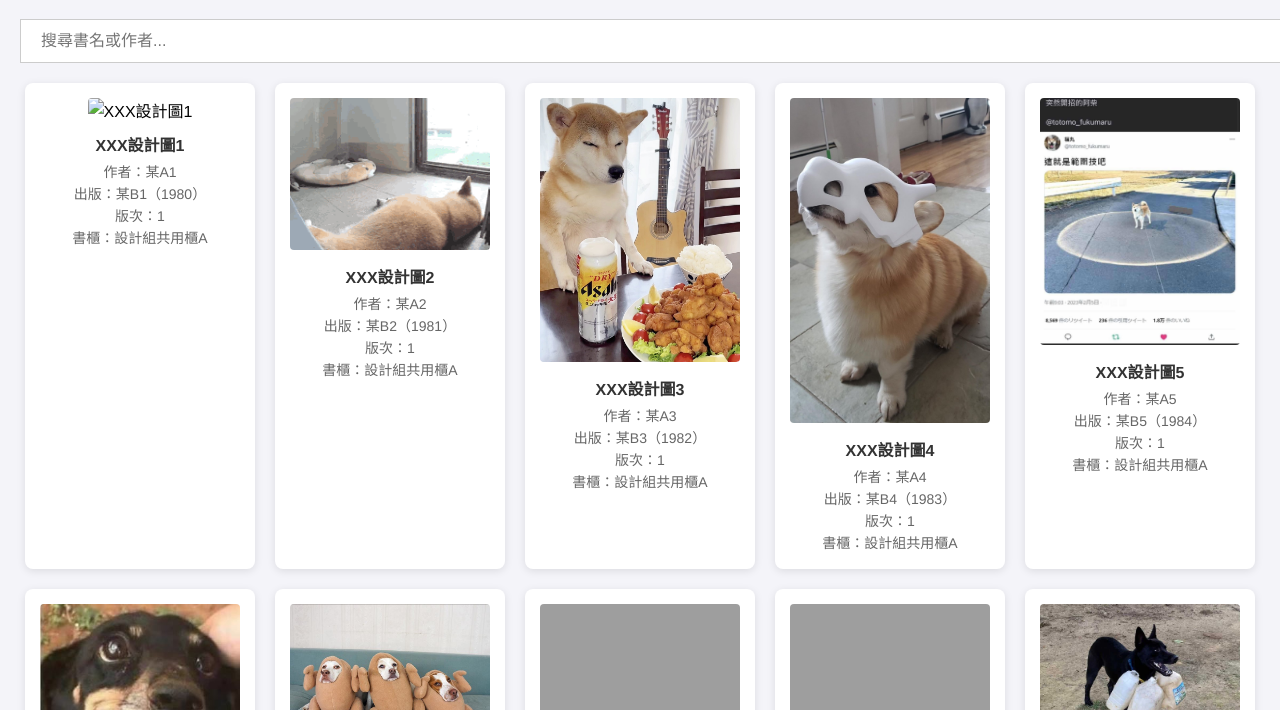
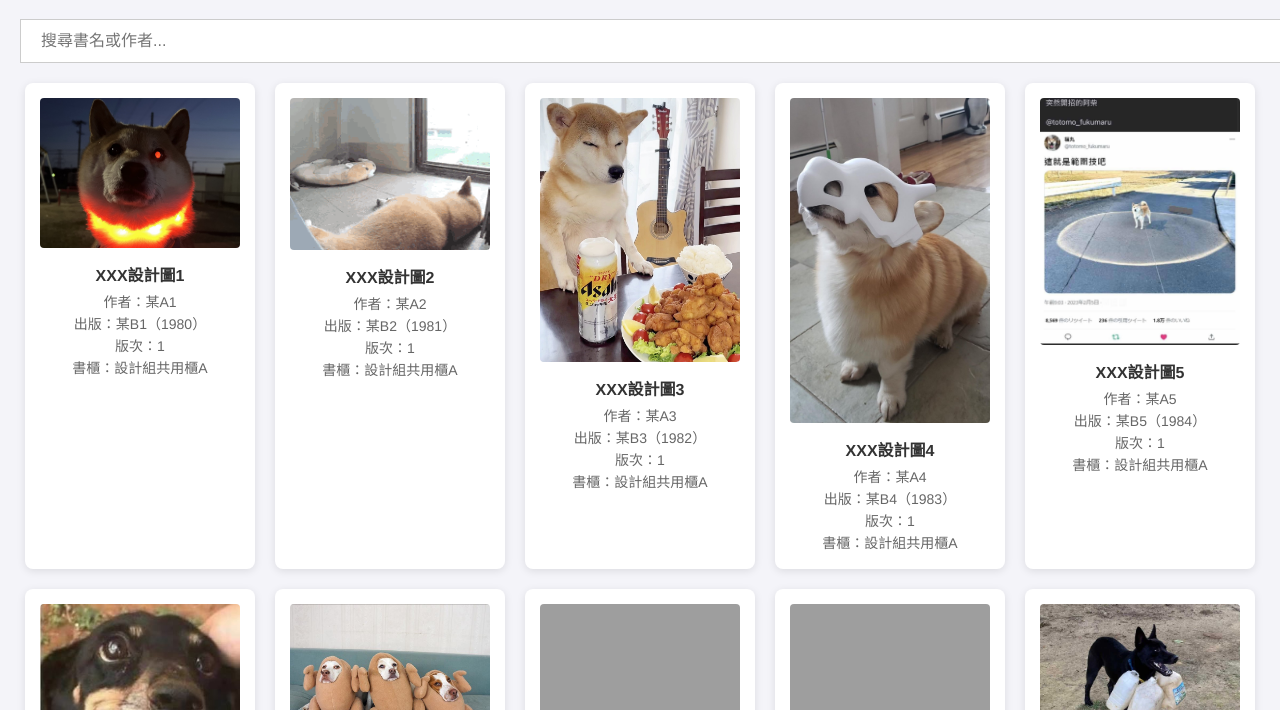
Before and after one commit to b89tiger009/github.io, a plain HTML site: page index.html in a window 1280 px wide. Shown: the part 90-800 px from the top of the page. Drawn offline with Linux system fonts and the light colour scheme; the site is published under a folder, as on GitHub Pages, so addresses that start at the root find nothing.

Commit message:
Update index.html

```diff
--- a/index.html
+++ b/index.html
@@ -66,7 +66,7 @@
     <div class="book-container" id="bookContainer">
 
         <div class="book-card">
-            <img src="/pic/A_01.jpg" alt="XXX設計圖1">
+            <img src="./pic/A_01.jpg" alt="XXX設計圖1">
             <div class="book-info">
                 <h3>XXX設計圖1</h3>
                 <p>作者：某A1</p>
```
